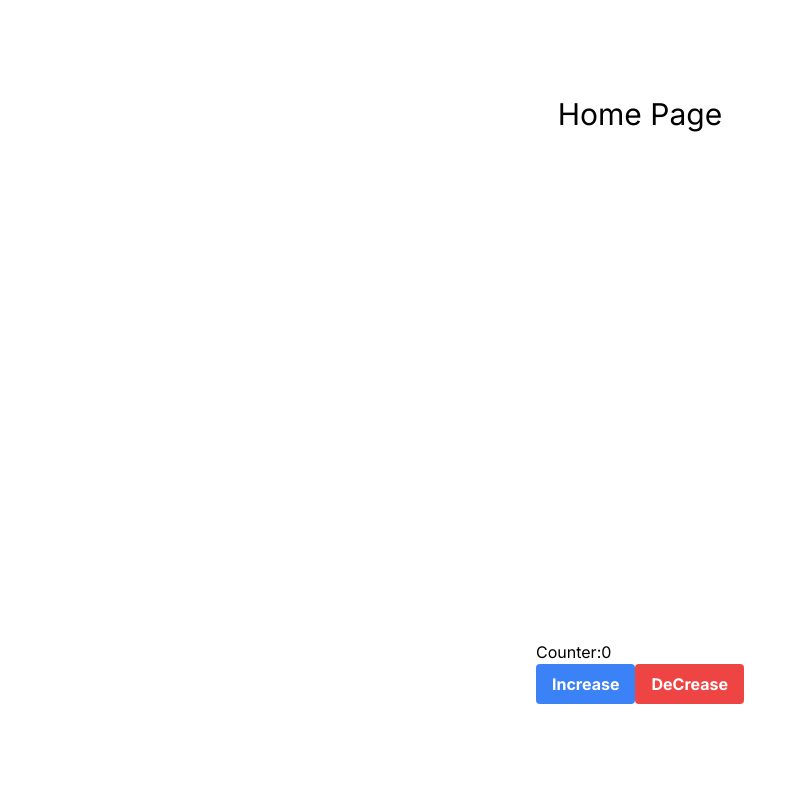
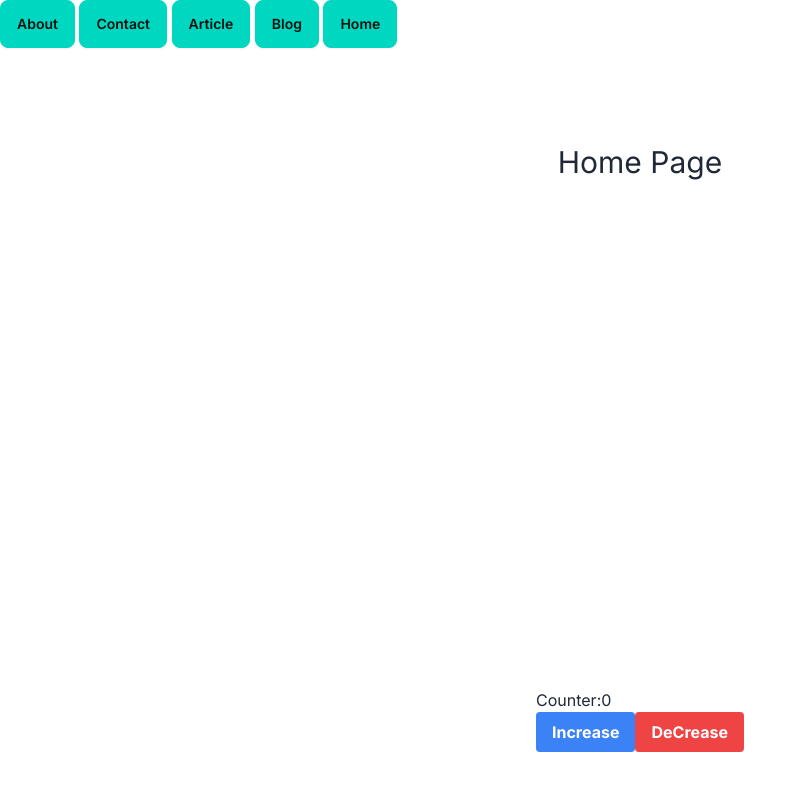
Before and after one commit to mollikacomputer/next-app-2024, a Next.js app: page / in a window 1280 px wide. Shown: the top 790 px of the page, without its empty margins (0-807 px from the left). Built offline with nearby package versions, Linux system fonts and the light colour scheme.

Commit message:
nav routing

```diff
--- a/src/app/layout.js
+++ b/src/app/layout.js
@@ -1,5 +1,6 @@
 import { Inter } from "next/font/google";
 import "./globals.css";
+import Link from "next/link";
 
 const inter = Inter({ subsets: ["latin"] });
 
@@ -11,7 +12,14 @@ export const metadata = {
 export default function RootLayout({ children }) {
   return (
     <html lang="en">
-      <body className={inter.className}>{children}</body>
+      <body className={inter.className}>
+        <Link href="/about"> <button className="btn btn-accent"> About </button> </Link>
+        <Link href="/contact"> <button className="btn btn-accent"> Contact </button> </Link>
+        <Link href="/news/articles"> <button className="btn btn-accent"> Article </button> </Link>
+        <Link href="/news/blogs"> <button className="btn btn-accent"> Blog </button> </Link>
+        <Link href="/"> <button className="btn btn-accent"> Home </button> </Link>
+        {children}
+        </body>
     </html>
   );
 }
--- a/tailwind.config.js
+++ b/tailwind.config.js
@@ -14,5 +14,5 @@ module.exports = {
       },
     },
   },
-  plugins: [],
+  plugins: [require("daisyui")],
 };
```
Also changed, not shown: package.json (+6 -5 lines), 1 other file (tests, documents, lock files or other folders).
